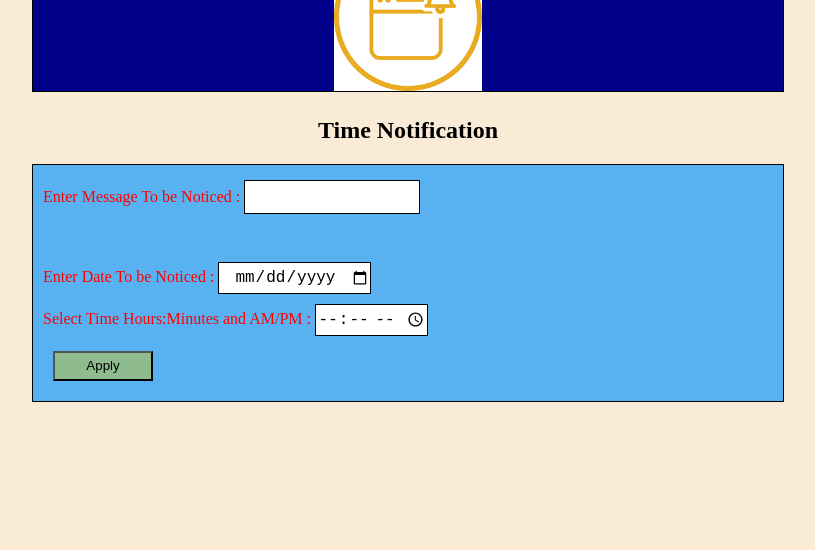
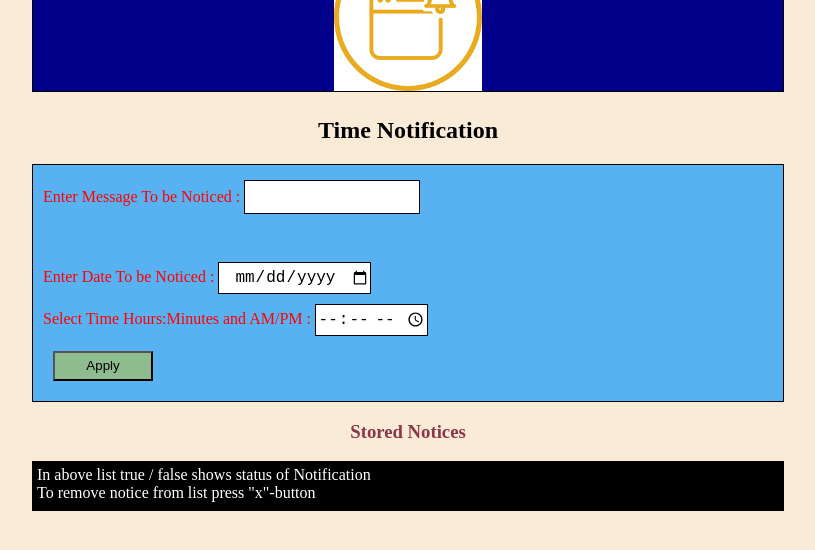
Before and after one commit to hiren65/Pirple-JavaScript-HomeAssignment_17, a plain HTML site: page index.html in a window 1280 px wide. Shown: the part 66-616 px from the top of the page, without its empty margins (232-1047 px from the left). Drawn offline with Linux system fonts and the light colour scheme.

Commit message:
improved and added footer notes

```diff
--- a/index.html
+++ b/index.html
@@ -30,6 +30,18 @@
                 </label>
             </div>
             <div id="list">
+                <h3>Stored Notices</h3>
+
+            </div>
+            <div id="last">
+                <ul class="foot">
+                    <li>
+                        In above list true / false shows status of Notification
+                    </li>
+                    <li>
+                        To remove notice from list press "x"-button
+                    </li>
+                </ul>
 
             </div>
         </div>
--- a/script.js
+++ b/script.js
@@ -88,6 +88,7 @@ function evokeNotification(){
                 //clearInterval(timeInterval);
                 arrForStorage[i].status = false;
                 storeData(arrForStorage);
+                update(i);
             }
 
         } else {
@@ -149,7 +150,7 @@ function createTemplate(el,str,message,stat) {
     yy.innerHTML = `
                         <span class="timeStamp collection1">${str}</span>
                         <span class="message collection1">&nbsp  ${ message} </span>
-                        <span class="status collection1" > &nbsp ${stat}</span>
+                        <span class="status" id="bull${myId}" > &nbsp ${stat}</span>
                         <input type="button" class="collection1" value="x" id="crossBtn${myId}"><br>
 
                    `;
@@ -246,5 +247,14 @@ for (let i=0;i< xxxx.children.length;i++){
         arrForStorage.splice(i,1);
         storeData(arrForStorage);
 
-    })
+    });
 }
+/////////////////
+function update(i){
+    let xxxx = document.getElementById("ul");
+    //for (let i=0;i< xxxx.children.length;i++){
+        console.log("xxxx child tag " + xxxx.children[i].children[2].tagName);
+        let jjj = document.getElementById(xxxx.children[i].children[2].id);
+        jjj.innerText = false;
+    //}
+}
--- a/style.css
+++ b/style.css
@@ -26,6 +26,10 @@ h1{
     font-size: 1.4rem;
 }
 h2{
+    text-align: center;
+}
+h3{
+    color: #8b3747;
     text-align: center;
 }
 #detail{
@@ -98,3 +102,13 @@ span.status{
     margin: 10px;
     margin-right: 20px;
 }
+#last{
+    background-color: black;
+    width: 100%;
+    min-height: 50px;
+}
+.foot{
+    color: white;
+    padding: 5px;
+    list-style: none;
+}
```
